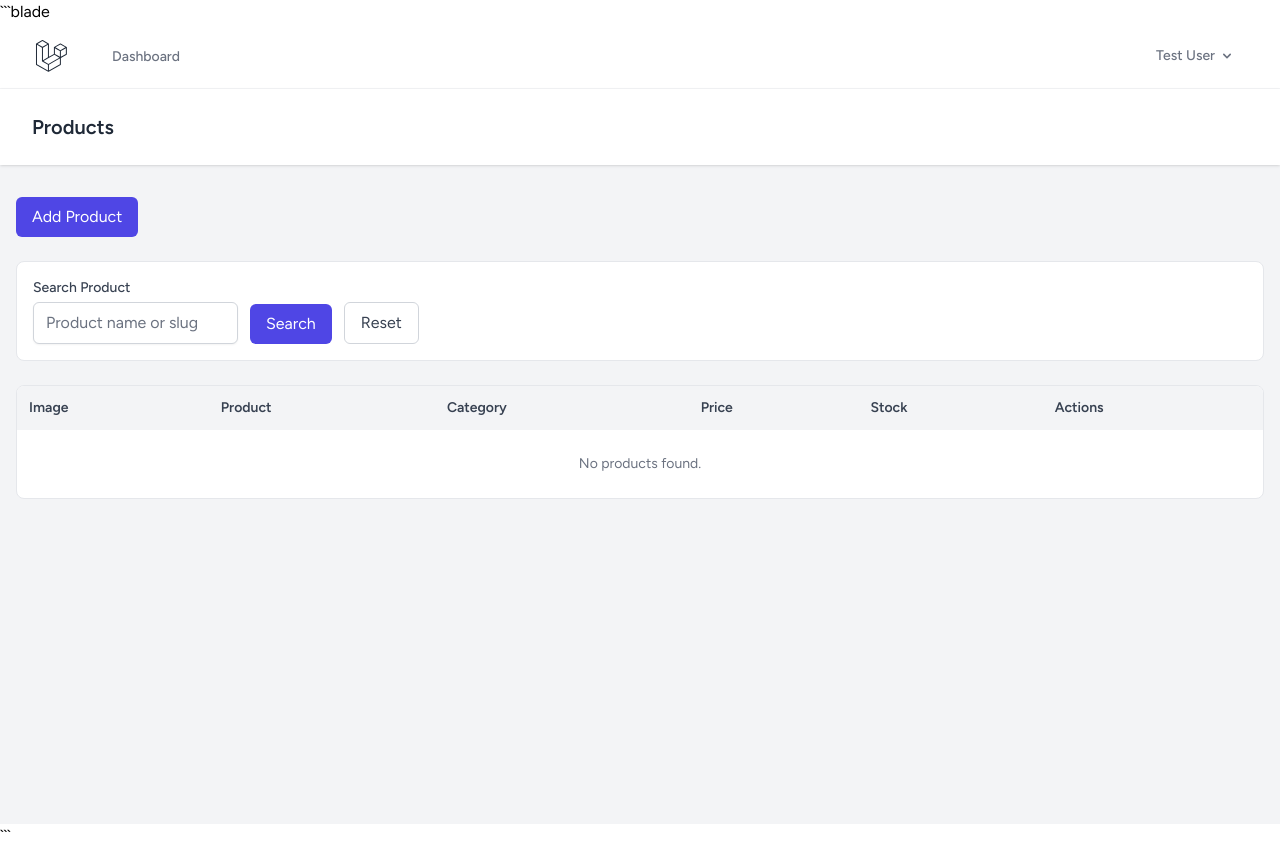
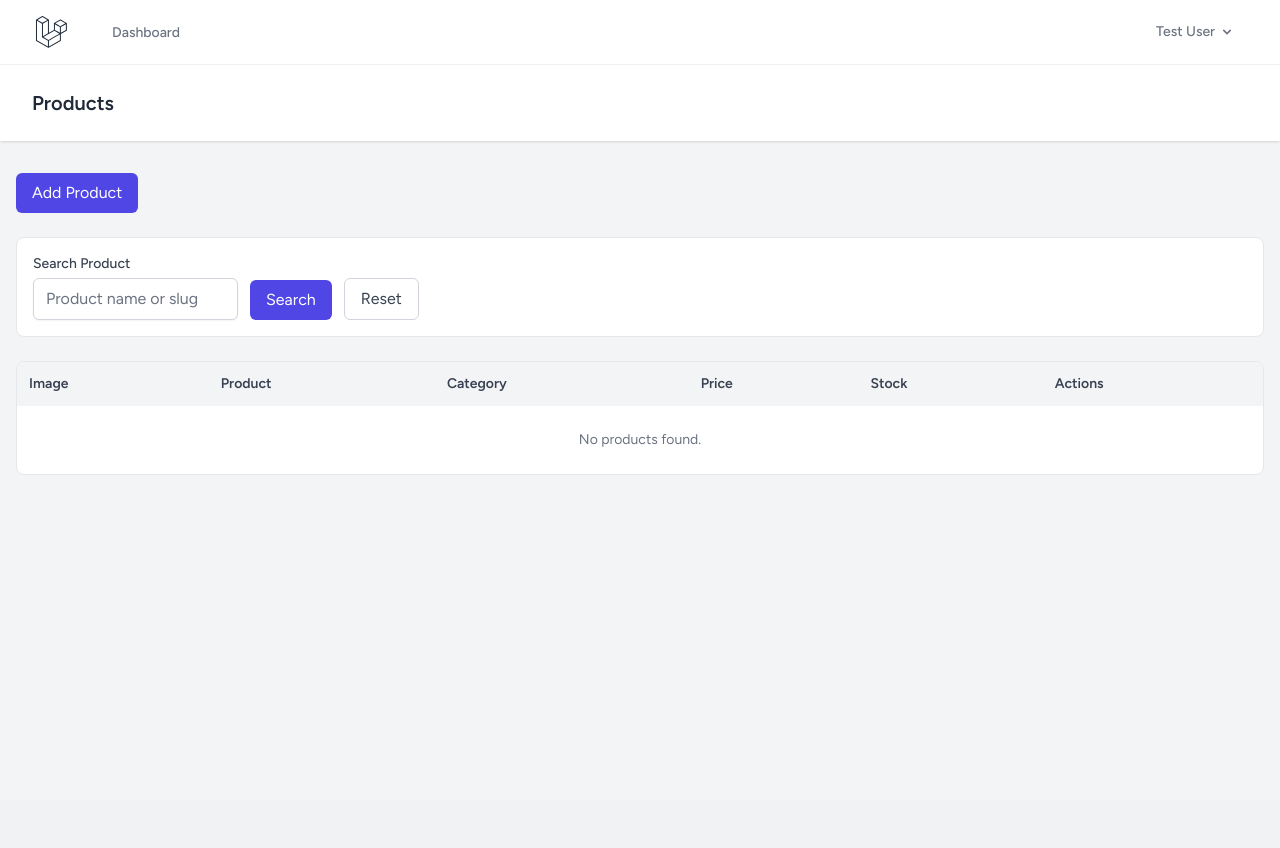
Before and after one commit to jahinhasan/shopsync-a-web-development-project, a Laravel app: page /owner/products in a window 1280 px wide. After the commit the page ends 474 px from the top, so only its background shows below. Run offline with Laravel 12, Linux system fonts and the light colour scheme; a user stored in the database is signed in; data comes from the database, SQL or seed files in the repository; data that the repository does not hold is empty; style sheets or scripts are compiled from the project's sources.

Commit message:
owner er kisu ui fix

````diff
--- a/resources/views/owner/products/index.blade.php
+++ b/resources/views/owner/products/index.blade.php
@@ -1,4 +1,4 @@
-```blade
+
 <x-app-layout>
     <x-slot name="header">
         <h2 class="text-xl font-semibold text-gray-800">
@@ -230,4 +230,3 @@
 
     </div>
 </x-app-layout>
-```
````
